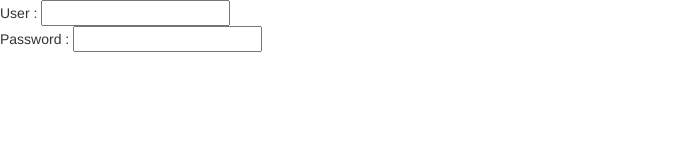
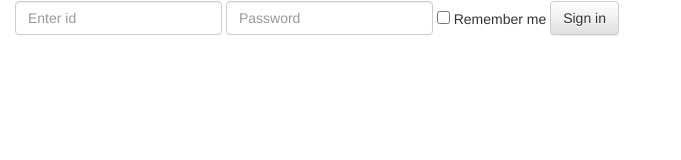
Before and after one commit to GarmWyrda/TSP-solver, a plain HTML site: page TDBSolver/public_html/index.html in a window 1280 px wide. Shown: the whole page, without its empty margins (0-681 px from the left). Drawn offline with nearby package versions, Linux system fonts and the light colour scheme.

Commit message:
connexion

```diff
--- a/TDBSolver/public_html/index.html
+++ b/TDBSolver/public_html/index.html
@@ -13,15 +13,28 @@ and open the template in the editor.
     </head>
     <body>
         <script data-main="js/boot.js" src="lib/require.js"></script>
-        <div id ="map" class="col-md8">
+        <div id ="map" class="col-md-8">
         </div>
-        <div id ="matrix" class="col-md4">
+        <div id ="matrix" class="col-md-4">
         </div>
-        <div id="connexion_bar">
-            <form action="" method="post">
-                User : <input type="text" name="id" required="required"><br/>
-                Password : <input type="password" name = "password" required = "required"><br/>
-            </form>
+        <div id="connexion_bar"class="col-md-6">
+           <form class="form-inline" role="form">
+                <div class="form-group">
+                  <label class="sr-only" for="id">Id</label>
+                  <input type="email" class="form-control" id="id" placeholder="Enter id">
+                </div>
+                <div class="form-group">
+                  <label class="sr-only" for="password">Password</label>
+                  <input type="password" class="form-control" id="password" placeholder="Password">
+                </div>
+                <div class="checkbox">
+                  <label>
+                    <input type="checkbox"> Remember me
+                  </label>
+                </div>
+                <button type="submit" class="btn btn-default">Sign in</button>
+          </form>
+
         </div>
 
     </body>
```
